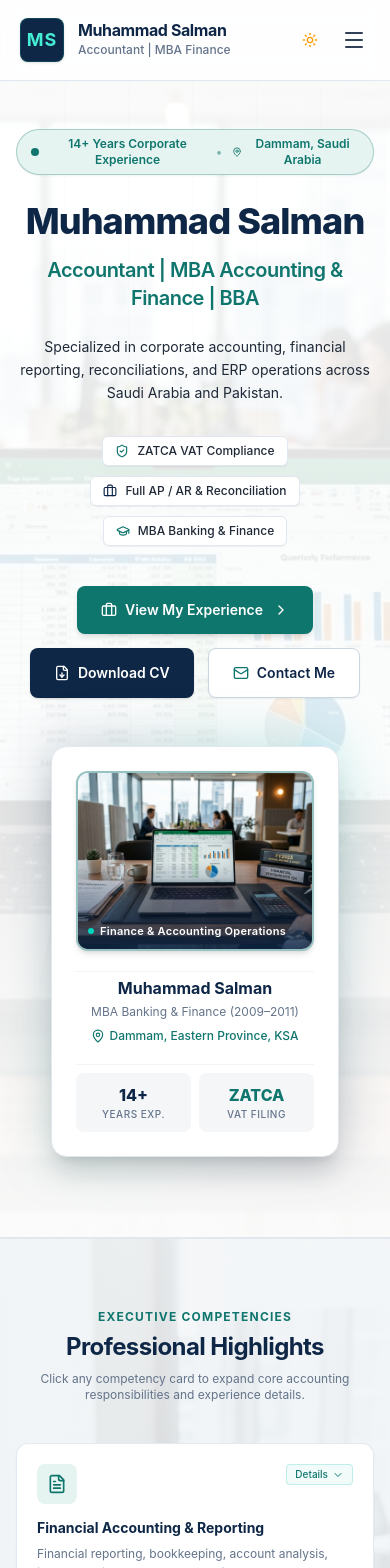
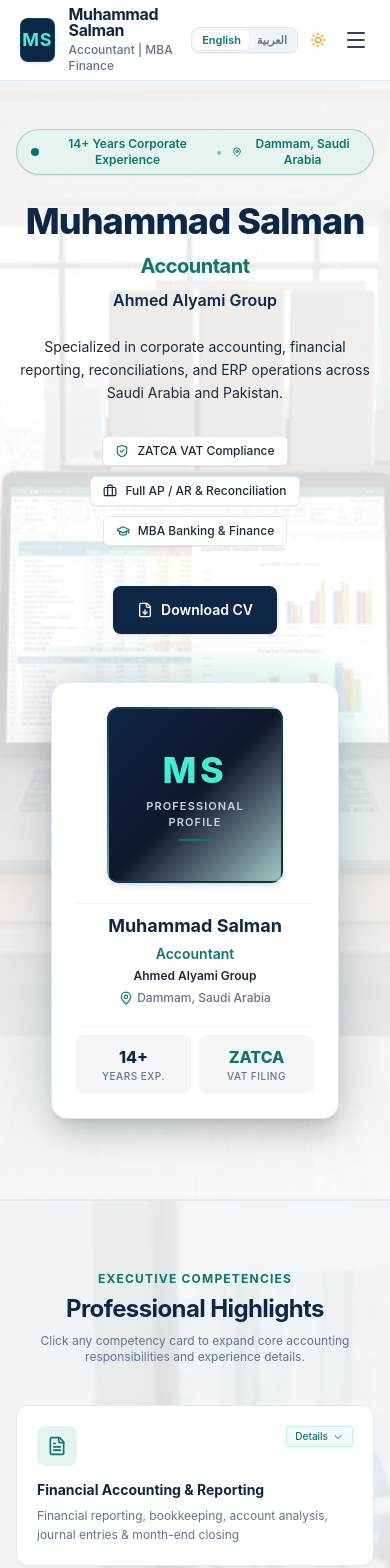
Before and after one commit to analystsalman1987/analystsalman1987-muhammad-salman-portfolio-final, a React (Vite) app: page / in a window 390 px wide. Shown: the top 1568 px of the page. Built offline with nearby package versions, Linux system fonts and the light colour scheme; a web font is replaced by a local one.

Commit message:
feat(ui): add language switcher to navbar
Implement language toggle component in the navigation bar and update hero background image for visual refinement.

```diff
--- a/src/components/Hero.tsx
+++ b/src/components/Hero.tsx
@@ -3,11 +3,8 @@
   MapPin,
   Briefcase,
   FileDown,
-  Mail,
-  ChevronRight,
   ShieldCheck,
-  GraduationCap,
-  Calendar
+  GraduationCap
 } from 'lucide-react';
 import { ProfileInfo } from '../types';
 
@@ -17,7 +14,7 @@
   onSelectExperience?: () => void;
 }
 
-export function Hero({ profile, onOpenCV, onSelectExperience }: HeroProps) {
+export function Hero({ profile, onOpenCV }: HeroProps) {
   const [isHomeActive, setIsHomeActive] = useState(true);
 
   useEffect(() => {
@@ -75,13 +72,6 @@
     };
   }, []);
 
-  const scrollTo = (id: string) => {
-    const el = document.getElementById(id);
-    if (el) {
-      el.scrollIntoView({ behavior: 'smooth' });
-    }
-  };
-
   return (
     <section id="home" className="relative pt-12 pb-20 md:pt-20 md:pb-28 overflow-hidden bg-white dark:bg-slate-900 border-b border-slate-200 dark:border-slate-800 transition-colors">
       {/* Subtle Corporate Accounting & Finance Background Image */}
@@ -90,17 +80,17 @@
         aria-hidden="true"
       >
         <img
-          src="/images/home_finance_desk.jpg"
+          src="/images/hero_accounting_bg.jpg"
           alt=""
           referrerPolicy="no-referrer"
-          className="w-full h-full object-cover object-center opacity-[0.25] dark:opacity-[0.18] filter contrast-105 select-none transition-transform duration-1000 ease-out"
+          className="w-full h-full object-cover object-center opacity-[0.30] dark:opacity-[0.20] filter contrast-105 select-none transition-transform duration-1000 ease-out"
           style={{
             transform: isHomeActive ? 'scale(1.008)' : 'scale(1.0)',
           }}
           loading="eager"
         />
         {/* Soft gradient overlay to preserve optimal contrast and text readability */}
-        <div className="absolute inset-0 bg-gradient-to-b from-white/80 via-white/45 to-white/90 dark:from-slate-900/85 dark:via-slate-900/50 dark:to-slate-900/90" />
+        <div className="absolute inset-0 bg-gradient-to-b from-white/75 via-white/40 to-white/85 dark:from-slate-900/80 dark:via-slate-900/45 dark:to-slate-900/85" />
       </div>
 
       {/* Subtle corporate ambient background grid */}
@@ -122,17 +112,20 @@
               <span className="text-[#0F766E]/50 dark:text-teal-700">•</span>
               <span className="flex items-center gap-1">
                 <MapPin className="w-3 h-3 text-[#0F766E] dark:text-teal-400" />
-                {profile.location || 'Dammam, Saudi Arabia'}
+                <span>Dammam, Saudi Arabia</span>
               </span>
             </div>
 
-            {/* Name & Title */}
-            <div className="space-y-3">
+            {/* Name, Current Role & Current Company */}
+            <div className="space-y-2">
               <h1 className="text-4xl sm:text-5xl lg:text-6xl font-extrabold text-[#0F2747] dark:text-white tracking-tight leading-tight">
-                {profile.fullName || 'Muhammad Salman'}
+                Muhammad Salman
               </h1>
-              <p className="text-xl sm:text-2xl font-semibold text-[#0F766E] dark:text-teal-400 tracking-tight">
-                {profile.professionalTitle || 'Accountant | MBA Accounting & Finance | BBA'}
+              <p className="text-xl sm:text-2xl font-bold text-[#0F766E] dark:text-teal-400 tracking-tight">
+                Accountant
+              </p>
+              <p className="text-base sm:text-lg font-semibold text-[#0F2747] dark:text-slate-200">
+                Ahmed Alyami Group
               </p>
             </div>
 
@@ -160,31 +153,11 @@
             {/* Call to action buttons */}
             <div className="pt-4 flex flex-wrap gap-3.5 justify-center lg:justify-start">
               <button
-                onClick={() => {
-                  onSelectExperience?.();
-                  scrollTo('experience');
-                }}
-                className="inline-flex items-center gap-2 px-6 py-3.5 rounded-lg bg-[#0F766E] hover:bg-[#0c625c] active:bg-[#0a4f4a] text-white font-semibold text-sm transition-all shadow-md hover:shadow-lg hover:-translate-y-0.5 cursor-pointer"
-              >
-                <Briefcase className="w-4 h-4" />
-                <span>View My Experience</span>
-                <ChevronRight className="w-4 h-4 ml-0.5" />
-              </button>
-
-              <button
                 onClick={onOpenCV}
                 className="inline-flex items-center gap-2 px-6 py-3.5 rounded-lg bg-[#0F2747] hover:bg-[#16365f] text-white font-semibold text-sm transition-all shadow-sm hover:shadow"
               >
                 <FileDown className="w-4 h-4" />
                 <span>Download CV</span>
-              </button>
-
-              <button
-                onClick={() => scrollTo('contact')}
-                className="inline-flex items-center gap-2 px-6 py-3.5 rounded-lg bg-white dark:bg-slate-900 text-[#0F2747] dark:text-slate-200 hover:bg-[#E6F4F1]/60 dark:hover:bg-slate-800 border border-slate-300 dark:border-slate-700 font-semibold text-sm transition-all shadow-xs"
-              >
-                <Mail className="w-4 h-4 text-[#0F766E] dark:text-teal-400" />
-                <span>Contact Me</span>
               </button>
             </div>
 
@@ -200,35 +173,41 @@
               {/* Main executive card container */}
               <div className="relative rounded-2xl bg-white dark:bg-slate-900 border border-slate-200 dark:border-slate-800 p-6 shadow-xl space-y-5">
 
-                {/* Professional Finance Workspace Display */}
+                {/* Original Profile Photo Display */}
                 <div className="flex justify-center">
-                  <div className="relative w-full rounded-xl overflow-hidden border-2 border-[#0F766E]/40 shadow-md bg-slate-100 dark:bg-slate-800">
+                  {profile.avatarUrl ? (
                     <img
-                      src="/images/home_finance_desk.jpg"
-                      alt="Corporate Accounting & Finance Workspace"
-                      referrerPolicy="no-referrer"
-                      className="w-full h-44 object-cover"
+                      src={profile.avatarUrl}
+                      alt={profile.fullName || 'Muhammad Salman'}
+                      className="w-44 h-44 rounded-xl object-cover border-2 border-[#0F766E]/40 shadow-md"
                     />
-                    <div className="absolute inset-0 bg-gradient-to-t from-[#0F2747]/85 via-transparent to-transparent flex items-end p-2.5">
-                      <span className="text-[11px] font-semibold text-white tracking-wide flex items-center gap-1.5">
-                        <span className="w-1.5 h-1.5 rounded-full bg-teal-400" />
-                        Finance & Accounting Operations
+                  ) : (
+                    <div className="w-44 h-44 rounded-xl bg-gradient-to-br from-[#0F2747] via-slate-900 to-[#0F766E]/40 border-2 border-[#0F766E]/30 flex flex-col items-center justify-center text-center p-4 shadow-md">
+                      <span className="text-4xl font-extrabold tracking-widest text-teal-300">
+                        MS
                       </span>
+                      <span className="text-[11px] font-semibold text-slate-300 uppercase tracking-widest mt-2">
+                        Professional Profile
+                      </span>
+                      <div className="w-8 h-0.5 bg-[#0F766E] rounded-full mt-2" />
                     </div>
-                  </div>
+                  )}
                 </div>
 
-                {/* Quick Info Block */}
-                <div className="text-center pt-1 border-t border-slate-100 dark:border-slate-800/80 space-y-1">
-                  <h3 className="text-base font-bold text-[#0F2747] dark:text-slate-100">
+                {/* Current Profile Information */}
+                <div className="text-center pt-2 border-t border-slate-100 dark:border-slate-800/80 space-y-1">
+                  <h3 className="text-lg font-bold text-[#0F2747] dark:text-white">
                     Muhammad Salman
                   </h3>
-                  <p className="text-xs text-[#64748B] dark:text-slate-400">
-                    MBA Banking & Finance (2009–2011)
+                  <p className="text-sm font-semibold text-[#0F766E] dark:text-teal-400">
+                    Accountant
                   </p>
-                  <p className="text-xs font-medium text-[#0F766E] dark:text-teal-400 flex items-center justify-center gap-1 pt-1">
-                    <MapPin className="w-3.5 h-3.5" />
-                    <span>Dammam, Eastern Province, KSA</span>
+                  <p className="text-xs font-semibold text-[#1F2937] dark:text-slate-200">
+                    Ahmed Alyami Group
+                  </p>
+                  <p className="text-xs font-medium text-[#64748B] dark:text-slate-400 flex items-center justify-center gap-1 pt-0.5">
+                    <MapPin className="w-3.5 h-3.5 text-[#0F766E] dark:text-teal-400 shrink-0" />
+                    <span>Dammam, Saudi Arabia</span>
                   </p>
                 </div>
 
--- a/src/components/Navbar.tsx
+++ b/src/components/Navbar.tsx
@@ -32,6 +32,7 @@
   onSelectNav,
 }: NavbarProps) {
   const [mobileMenuOpen, setMobileMenuOpen] = useState(false);
+  const [currentLang, setCurrentLang] = useState<'en' | 'ar'>('en');
 
   const cycleTheme = () => {
     if (currentTheme === 'light') onThemeChange('dark');
@@ -105,6 +106,38 @@
 
           {/* Actions & Theme & CV */}
           <div className="hidden sm:flex items-center gap-2.5">
+            {/* Language Switcher: English / العربية */}
+            <div
+              className="inline-flex items-center p-0.5 rounded-lg bg-slate-100 dark:bg-slate-800/80 border border-slate-200 dark:border-slate-700/80 text-xs shadow-2xs"
+              role="group"
+              aria-label="Language selection"
+            >
+              <button
+                type="button"
+                onClick={() => setCurrentLang('en')}
+                className={`px-2.5 py-1 rounded-md text-xs font-semibold transition-all cursor-pointer ${
+                  currentLang === 'en'
+                    ? 'bg-white dark:bg-slate-900 text-[#0F766E] dark:text-teal-300 shadow-2xs'
+                    : 'text-[#64748B] hover:text-[#0F2747] dark:text-slate-400 dark:hover:text-slate-200'
+                }`}
+                aria-label="Select English"
+              >
+                English
+              </button>
+              <button
+                type="button"
+                onClick={() => setCurrentLang('ar')}
+                className={`px-2.5 py-1 rounded-md text-xs font-semibold transition-all cursor-pointer ${
+                  currentLang === 'ar'
+                    ? 'bg-white dark:bg-slate-900 text-[#0F766E] dark:text-teal-300 shadow-2xs'
+                    : 'text-[#64748B] hover:text-[#0F2747] dark:text-slate-400 dark:hover:text-slate-200'
+                }`}
+                aria-label="اختر العربية"
+              >
+                العربية
+              </button>
+            </div>
+
             {/* Theme switcher */}
             <button
               onClick={cycleTheme}
@@ -145,11 +178,43 @@
             </a>
           </div>
 
-          {/* Mobile hamburger button */}
-          <div className="flex items-center gap-2 lg:hidden">
+          {/* Mobile buttons: Language switch + Theme + Hamburger */}
+          <div className="flex items-center gap-1.5 sm:gap-2 lg:hidden">
+            {/* Mobile Language switch */}
+            <div
+              className="inline-flex items-center p-0.5 rounded-lg bg-slate-100 dark:bg-slate-800 border border-slate-200 dark:border-slate-700 text-[11px] shadow-2xs"
+              role="group"
+              aria-label="Language selection"
+            >
+              <button
+                type="button"
+                onClick={() => setCurrentLang('en')}
+                className={`px-2 py-0.5 rounded-md font-semibold transition-all cursor-pointer ${
+                  currentLang === 'en'
+                    ? 'bg-white dark:bg-slate-900 text-[#0F766E] dark:text-teal-300 shadow-2xs'
+                    : 'text-[#64748B] dark:text-slate-400'
+                }`}
+                aria-label="Select English"
+              >
+                English
+              </button>
+              <button
+                type="button"
+                onClick={() => setCurrentLang('ar')}
+                className={`px-2 py-0.5 rounded-md font-semibold transition-all cursor-pointer ${
+                  currentLang === 'ar'
+                    ? 'bg-white dark:bg-slate-900 text-[#0F766E] dark:text-teal-300 shadow-2xs'
+                    : 'text-[#64748B] dark:text-slate-400'
+                }`}
+                aria-label="اختر العربية"
+              >
+                العربية
+              </button>
+            </div>
+
             <button
               onClick={cycleTheme}
-              className="p-2 text-slate-600 dark:text-slate-300 rounded-lg hover:bg-slate-100 dark:hover:bg-slate-800"
+              className="p-1.5 sm:p-2 text-slate-600 dark:text-slate-300 rounded-lg hover:bg-slate-100 dark:hover:bg-slate-800"
               aria-label="Toggle theme"
             >
               {currentTheme === 'light' && <Sun className="w-4 h-4 text-amber-500" />}
@@ -159,7 +224,7 @@
 
             <button
               onClick={() => setMobileMenuOpen(!mobileMenuOpen)}
-              className="p-2 text-slate-700 dark:text-slate-200 hover:bg-slate-100 dark:hover:bg-slate-800 rounded-lg"
+              className="p-1.5 sm:p-2 text-slate-700 dark:text-slate-200 hover:bg-slate-100 dark:hover:bg-slate-800 rounded-lg"
               aria-label="Toggle navigation menu"
             >
               {mobileMenuOpen ? <X className="w-6 h-6" /> : <Menu className="w-6 h-6" />}
@@ -194,7 +259,42 @@
             })}
           </div>
 
-          <div className="pt-4 border-t border-slate-200 dark:border-slate-800 flex flex-col gap-2.5">
+          {/* Mobile Menu Language Selector */}
+          <div className="flex items-center justify-between px-3 py-2 rounded-lg bg-slate-50 dark:bg-slate-800/50 border border-slate-200/80 dark:border-slate-800">
+            <span className="text-xs font-semibold text-[#1F2937] dark:text-slate-300">
+              Language / اللغة
+            </span>
+            <div
+              className="inline-flex items-center p-0.5 rounded-lg bg-slate-200/80 dark:bg-slate-700/80 text-xs"
+              role="group"
+              aria-label="Language selection"
+            >
+              <button
+                type="button"
+                onClick={() => setCurrentLang('en')}
+                className={`px-2.5 py-1 rounded-md text-xs font-semibold transition-all cursor-pointer ${
+                  currentLang === 'en'
+                    ? 'bg-white dark:bg-slate-900 text-[#0F766E] dark:text-teal-300 shadow-2xs'
+                    : 'text-[#64748B] dark:text-slate-300'
+                }`}
+              >
+                English
+              </button>
+              <button
+                type="button"
+                onClick={() => setCurrentLang('ar')}
+                className={`px-2.5 py-1 rounded-md text-xs font-semibold transition-all cursor-pointer ${
+                  currentLang === 'ar'
+                    ? 'bg-white dark:bg-slate-900 text-[#0F766E] dark:text-teal-300 shadow-2xs'
+                    : 'text-[#64748B] dark:text-slate-300'
+                }`}
+              >
+                العربية
+              </button>
+            </div>
+          </div>
+
+          <div className="pt-3 border-t border-slate-200 dark:border-slate-800 flex flex-col gap-2.5">
             <button
               onClick={() => {
                 setMobileMenuOpen(false);
```
